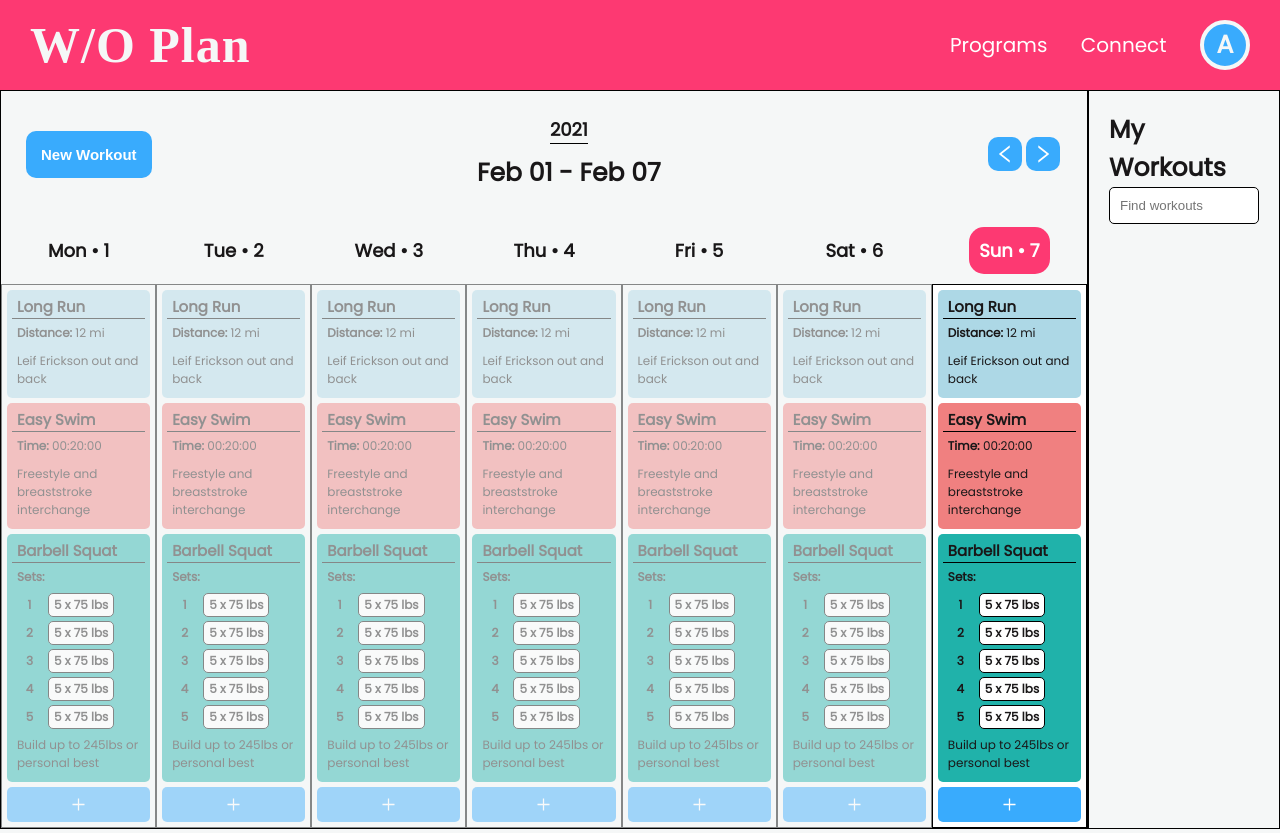
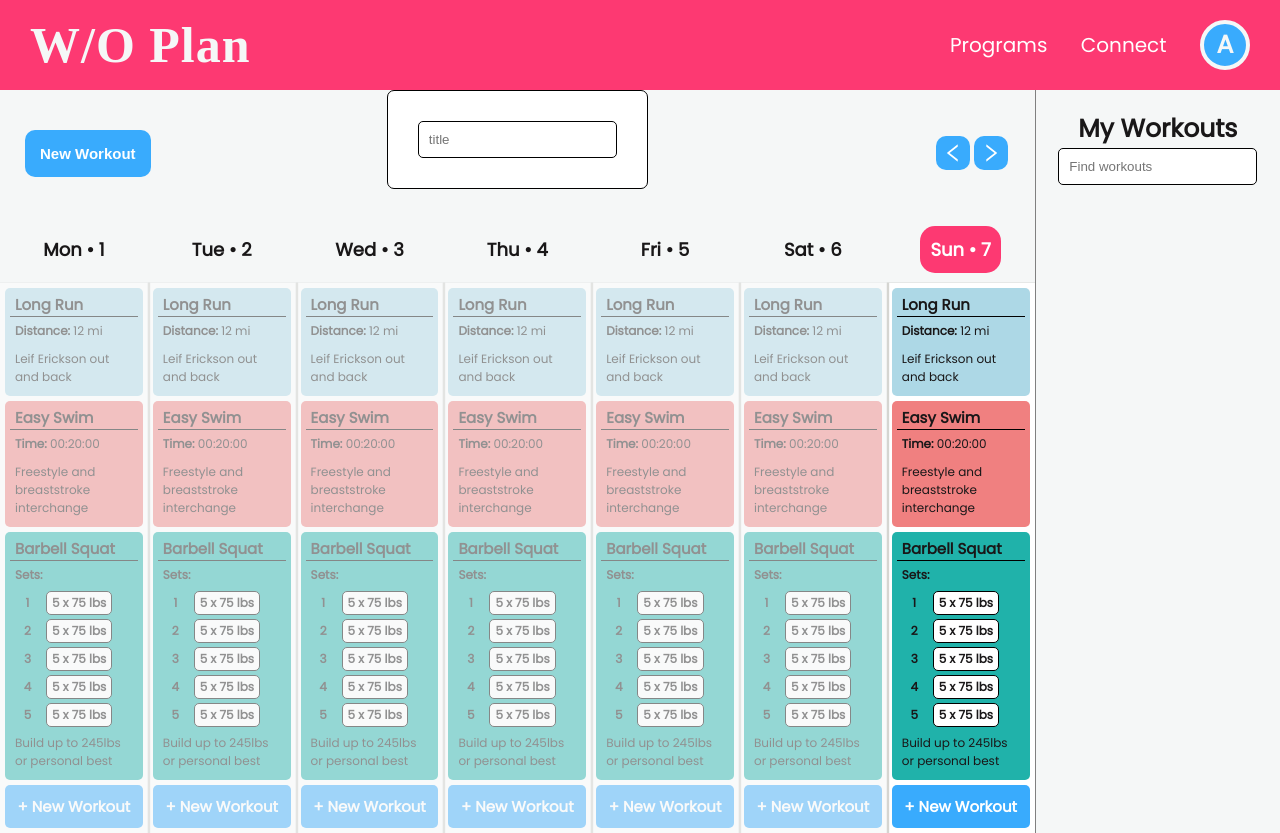
Before and after one commit to ajwpdx/fit-week, a React (Create React App) app: page / in a window 1280 px wide. Both pictures are taken after a click on the button "New Workout". Built offline with nearby package versions, Linux system fonts and the light colour scheme; a web font is replaced by a local one.

Commit message:
added WorkoutForm to the app

```diff
--- a/src/components/AddWorkout.js
+++ b/src/components/AddWorkout.js
@@ -1,12 +1,12 @@
 import React from 'react'
-import {PlusCircleOutlined, PlusOutlined} from '@ant-design/icons'
+import { PlusCircleOutlined, PlusOutlined } from '@ant-design/icons'
 
 const AddWorkout = () => {
 
 
     return (
         <div className='add-workout'>
-            <PlusOutlined/>
+            <h4>+ New Workout</h4>
         </div>
     )
 }
--- a/src/components/Planner.js
+++ b/src/components/Planner.js
@@ -5,16 +5,25 @@ import PlannerWorkout from './PlannerWorkout'
 import { LeftOutlined, RightOutlined } from '@ant-design/icons'
 import { myWorkouts } from "../util/data"
 import AddWorkout from './AddWorkout'
+import WorkoutForm from './WorkoutForm'
 
 const Planner = (props) => {
 
     const [weekView, setWeekView] = useState(0)
     const [workouts, setWorkouts] = useState(myWorkouts)
+    const [createWO, setCreateWO] = useState(false)
+
+    const createNewWO = () => {
+        setCreateWO(true)
+        console.log('create')
+    }
 
     return (
+
         <section id='planner'>
+            <WorkoutForm createWO={createWO}/>
             <div className='planner-header'>
-                <button className='create-workout'>New Workout</button>
+                <button className='create-workout'onClick={createNewWO}>New Workout</button>
                 <div className='time-period'>
                     <h3>{getYear(weekView,props.startDay)}</h3>
                     <h2>{getWeek(weekView, props.startDay)}</h2>
--- a/src/components/WorkoutForm.js
+++ b/src/components/WorkoutForm.js
@@ -2,7 +2,24 @@ import React from 'react'
 
 const WorkoutForm = (props) => {
 
+    if(props.createWO === true) {
 
+    }
+
+
+    return (
+
+
+    <div className={props.createWO ? "workout-form": "workout-form hidden" }>
+        <form>
+            <input
+            name="title"
+            placeholder="title"
+
+            />
+        </form>
+    </div>
+    )
 
 }
 
--- a/src/styles/_AddWorkout.scss
+++ b/src/styles/_AddWorkout.scss
@@ -3,7 +3,7 @@
 .add-workout {
     display: flex;
     justify-content: center;
-    // border: 1px solid black;
+    text-align: center;
     border-radius: 5px;
     margin: 5px;
     padding: 10px;
--- a/src/styles/_Planner.scss
+++ b/src/styles/_Planner.scss
@@ -1,35 +1,10 @@
-.past-date {
-  .planner-workouts-container {
-    opacity: 45%;
-  }
-}
-
-.current-date {
-  .planner-day-title {
-    background-color: $color-hot-pink;
-    padding: 0 10px;
-    border-radius: 15px;
-    color: white;
-  }
-  .planner-workouts-container {
-    background-color: white;
-  }
-}
-
-.future-date {
-  .planner-workouts-container {
-    background-color: white;
-  }
-}
-
 #planner {
   width: 85%;
-  border: 1px solid black;
+  // border: 1px solid black;
   display: flex;
   flex-direction: column;
   align-items: center;
-  overflow: scroll;
-  overflow-y: hidden;
+
 
   .planner-header {
     display: flex;
@@ -86,7 +61,10 @@
     display: flex;
     flex-direction: row;
     justify-content: center;
-    width: 100%;
+    // width: 100%;
+    min-width: 700px;
+    overflow: scroll;
+    overflow-y: hidden;
 
     .planner-day {
       display: flex;
@@ -105,8 +83,33 @@
 
       .planner-workouts-container {
         width: 100%;
-        border: 1px solid black;
+        box-shadow: 1px 1px 1px 1px rgba(25,25,0,0.4);
       }
     }
   }
 }
+
+.past-date {
+  .planner-workouts-container {
+    opacity: 45%;
+    background-color: white;
+  }
+}
+
+.current-date {
+  .planner-day-title {
+    background-color: $color-hot-pink;
+    padding: 0 10px;
+    border-radius: 15px;
+    color: white;
+  }
+  .planner-workouts-container {
+    background-color: white;
+  }
+}
+
+.future-date {
+  .planner-workouts-container {
+    background-color: white;
+  }
+}
--- a/src/styles/_PlannerWorkout.scss
+++ b/src/styles/_PlannerWorkout.scss
@@ -9,6 +9,7 @@
 
   &:hover{
     box-shadow: 0px 0px 5px 1px rgba(25,25,0,0.4);
+    // opacity: 85%;
   }
 
   h4 {
--- a/src/styles/_SavedWorkouts.scss
+++ b/src/styles/_SavedWorkouts.scss
@@ -2,9 +2,10 @@
     display: flex;
     flex-direction: column;
     align-items: center;
-    width: 15%;
+    width: 256px;
     padding: 20px;
-    border: 1px solid black;
-
+    border-left: 1px solid gray;
+    // background-color: white;
+    overflow: hidden;
 
 }
--- /dev/null
+++ b/src/styles/_WorkoutForm.scss
@@ -0,0 +1,13 @@
+.hidden{
+    display: none
+}
+
+.workout-form{
+    position: absolute;
+    z-index: 10;
+    background-color: white;
+    border: 1px solid black;
+    border-radius: 7px;
+    padding: 3rem;
+
+}
--- a/src/styles/general.scss
+++ b/src/styles/general.scss
@@ -79,4 +79,5 @@ body {
     }
 
 
+
   }
--- a/src/styles/index.scss
+++ b/src/styles/index.scss
@@ -8,3 +8,4 @@
 @import './PlannerWorkout';
 @import './UserIcon';
 @import './AddWorkout';
+@import './WorkoutForm'
--- a/src/util/dates.js
+++ b/src/util/dates.js
@@ -19,8 +19,6 @@ export const getDayType = (weekView, startDay, position) => {
         } else if (today.getDay() < startDay) {
             dayIncrement = -(7 - (startDay - today.getDay()))
         }
-
-        console.log(dayIncrement)
 
         if (dayIncrement + position > 0) {
             return "future-date"
```
Also changed, not shown: public/manifest.json (deleted), 1 other file (tests, documents, lock files or other folders).
